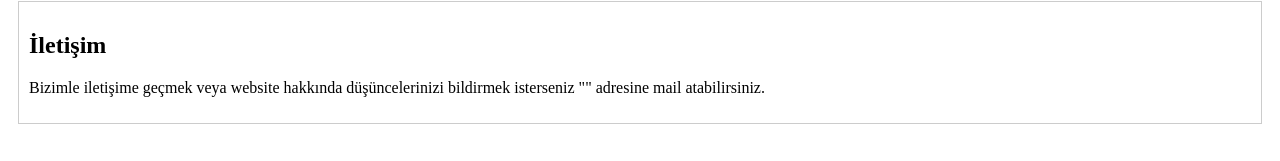
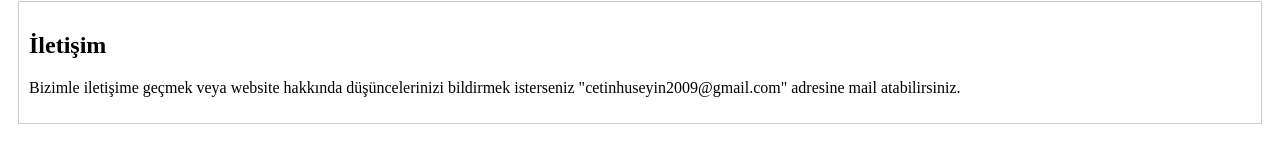
Before and after one commit to huseyincetin09/huseyincetin09, a plain HTML site: page index.html in a window 1280 px wide. Shown: the part 1177-1338 px from the top of the page. Drawn offline with Linux system fonts and the light colour scheme.

Commit message:
Update index.html

```diff
--- a/index.html
+++ b/index.html
@@ -67,7 +67,7 @@
 
     <section id="mail">
     <h1>İletişim</h1>
-    <p>Bizimle iletişime geçmek veya website hakkında düşüncelerinizi bildirmek isterseniz "" adresine mail atabilirsiniz.</p>
+    <p>Bizimle iletişime geçmek veya website hakkında düşüncelerinizi bildirmek isterseniz "cetinhuseyin2009@gmail.com" adresine mail atabilirsiniz.</p>
     </section>
 
 </body>
```
